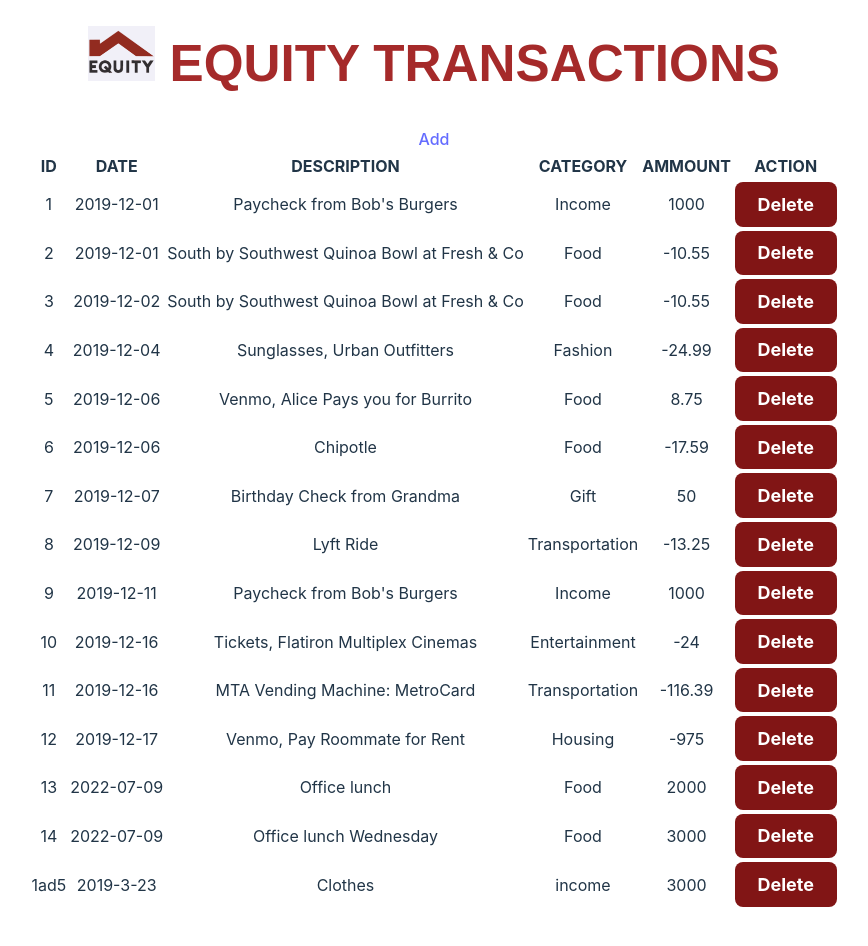
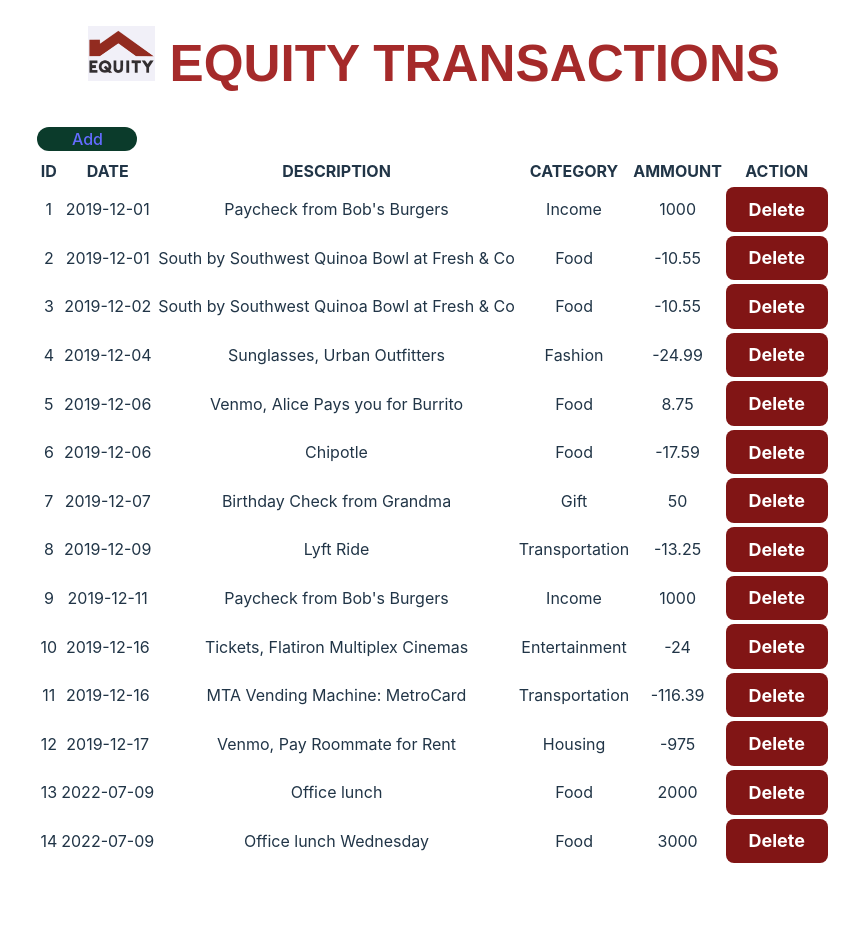
Before and after one commit to Qjones254/Equity-dummy, a React (Vite) app in the folder equityTransactions/: page / in a window 1280 px wide. Shown: the part 60-1006 px from the top of the page, without its empty margins (206-1074 px from the left). After the commit the page ends 978 px from the top, so only its background shows below. Built offline with nearby package versions, Linux system fonts and the light colour scheme; data requests are answered from the project's data file.

Commit message:
complete delete

```diff
--- a/equityTransactions/db.json
+++ b/equityTransactions/db.json
@@ -97,13 +97,6 @@
       "category": "Food",
       "ammount": "3000",
       "id": "14"
-    },
-    {
-      "id": "1ad5",
-      "date": "2019-3-23",
-      "description": "Clothes",
-      "category": "income",
-      "ammount": "3000"
     }
   ]
 }
--- a/equityTransactions/src/Add.jsx
+++ b/equityTransactions/src/Add.jsx
@@ -1,3 +1,4 @@
+//  NB this file is for the add link on the webpage
 //importing axios for fetching
 import axios from 'axios'
 import React,{ useState } from 'react'
@@ -17,13 +18,15 @@
 
 
     }).catch(err =>console.log(err));
-    }
+    }//the form below is for the inputs on add page
      return(
     <div className='addPage'>
         <div className='addLayout'>
+
         <form onSubmit={handleSubmit} >
 
             <div>
+
                 <label htmlFor="date">  Date</label>
                 <input type="text" name='date' className='date'
                  onChange={e=>setInputData({...inputData, date:e.target.value})}/>
--- a/equityTransactions/src/App.css
+++ b/equityTransactions/src/App.css
@@ -57,8 +57,8 @@
 .header:hover{
   color: rgb(16, 75, 16);
 }
-#link{
-  background-color: rgb(24, 121, 88);
+.link{
+  background-color: rgb(11, 59, 43);
   width: 100px;
   text-align: center;
   border-radius: 17px;
--- a/equityTransactions/src/App.jsx
+++ b/equityTransactions/src/App.jsx
@@ -1,11 +1,13 @@
 import "./App.css"
 import  React, {useEffect,useState}from "react";
 import image from './Components/images.png'
-import { Link } from "react-router-dom";
+import { Link, useNavigate } from "react-router-dom";
+import axios from 'axios'
 
 function App(){
     const [columns,setColumns]=useState([])
     const[records,setRecords]=useState([])
+    const navigate=useNavigate()
     useEffect(()=>{
         //fetching from db json
       fetch('http://localhost:3000/transactions')
@@ -48,7 +50,7 @@
                  </tr>
                 </thead>
                 <tbody>
-                    {
+                    {//the delete button has a function handle Submit for delete functionality
                         records.map((d,i) => (
                            <tr key={i}>
                             <td>{d.id}</td>
@@ -58,7 +60,7 @@
                             <td> {d.ammount} </td>
                             <td>
 
-                                <button onclick={e=> handleSubmit (d.id)}className="delete">Delete</button>
+                                <button onClick={e=> handleSubmit (d.id)}className="delete">Delete</button>
                             </td>
                            </tr>
                         )
@@ -67,8 +69,18 @@
             </table>
         </div>
     );
+    //function for deleting
     function handleSubmit(id){
+     const conf=  window.confirm("Do you want to Delete?");
+     if(conf){
+        //deleting the data from the db json
+        axios.delete('http://localhost:3000/transactions/' +id)
+        .then(()=>{
+            alert('record has been deleted');
+            navigate('/')
 
+        }).catch(err=> console.log(err))
+     }
     }
 }
 
--- a/equityTransactions/src/AppRouter.jsx
+++ b/equityTransactions/src/AppRouter.jsx
@@ -2,7 +2,6 @@
 import {BrowserRouter,Routes,Route} from 'react-router-dom'
 import Add from './Add'
 import App from './App'
-import Delete from './Delete'
 
 function AppRouter(){
     return(
@@ -10,7 +9,6 @@
        < Routes>
        <Route path="/" element={<App/>}/>
        <Route path="create" element={<Add/>}/>
-       <Route path="delete/:id" element={<Delete/>}/>
        </Routes>
         </BrowserRouter>
     )
--- a/equityTransactions/src/Delete.jsx
+++ /dev/null
@@ -1,10 +0,0 @@
-import React from "react";
-
-function Delete(props){
-    return(
-        <div>
-            Delete
-        </div>
-    )
-}
-export default Delete;
```
